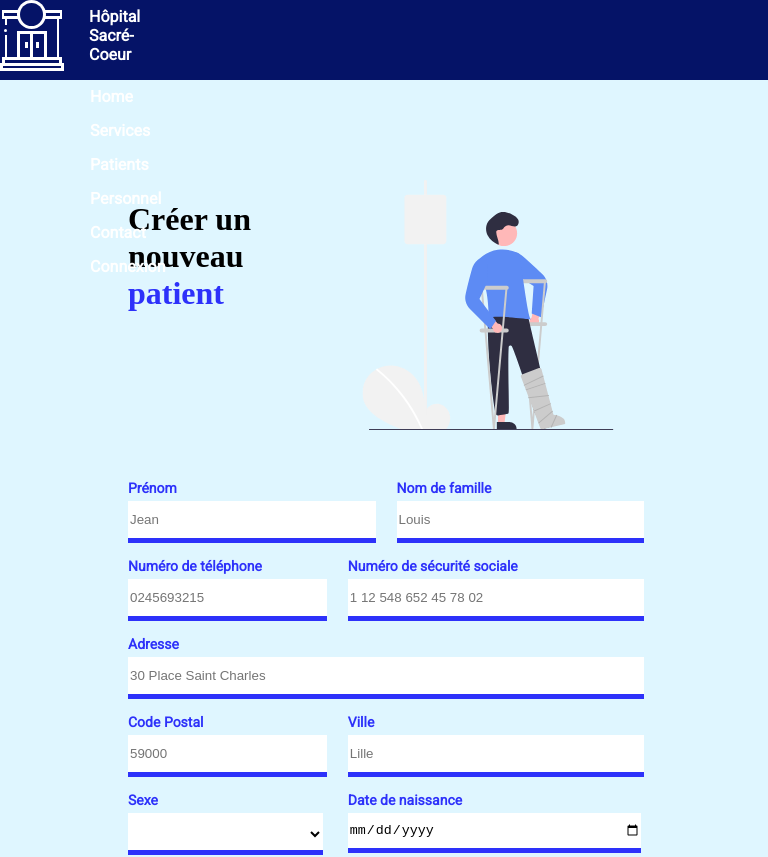
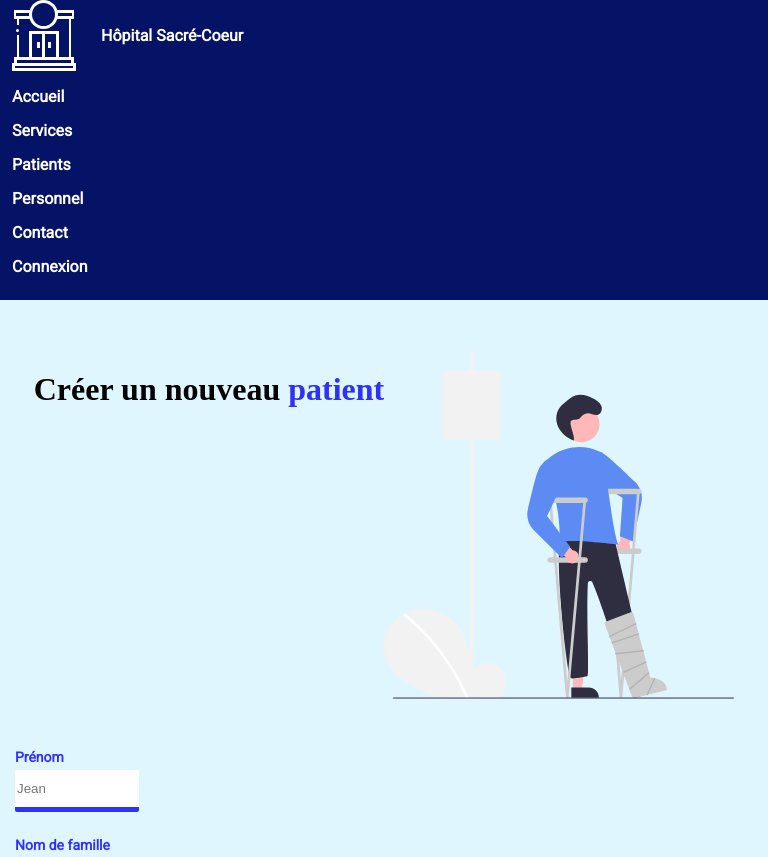
Before and after one commit to marvinlaisney04/HopitalFront, an Angular app: page /creer-patient in a window 768 px wide. Shown: the top 857 px of the page. Built offline with nearby package versions, Linux system fonts and the light colour scheme.

Commit message:
edit svg

```diff
--- a/src/app/form-patient/form-patient.component.html
+++ b/src/app/form-patient/form-patient.component.html
@@ -1,7 +1,7 @@
 <div class="app">
     <div class="container header">
-        <h1>Créer un nouveau <span>patient</span></h1>
-        <img src="../../assets/images/nouveau_patient.svg" alt="Nouveau patient" />
+        <h1 [innerHTML] = "title"></h1>
+        <img [src]="imgUrl" [alt]="imgAlt" />
     </div>
     <div class="container main-content">
         <form [formGroup]="formPatient" name="nouveauPatient" method="post">
--- a/src/app/form-patient/form-patient.component.scss
+++ b/src/app/form-patient/form-patient.component.scss
@@ -1,15 +1,10 @@
 .app {
     display: grid;
-    grid-template-columns: repeat(12, 1fr);
-    grid-template-rows: 50px 250px 50px 1fr;
+    grid-template-rows: 50px auto 50px 1fr 50px;
 
     .header {
         grid-row: 2;
         display: flex;
-
-        img {
-            width: 100%;
-        }
     }
 
     .main-content {
@@ -18,9 +13,7 @@
         form {
             display: flex;
             flex-direction: column;
-            flex-wrap: wrap;
             gap: 15px;
-            grid-column: 1 / 13;
 
             .form-group.btn{
                 margin-top: 15px;
@@ -47,6 +40,53 @@
                     }
                 }
 
+                input,
+                select {
+                    width: 100%;
+                    background-color: white;
+                    height: 35px;
+                    border-radius: 2px;
+                    border-left: 0px;
+                    border-top: 0px;
+                    border-right: 0px;
+                    border-bottom: 5px solid #2D31FA;
+                }
+
+                select {
+                    height: 42px;
+                }
+            }
+        }
+    }
+}
+
+/* Large Devices, Wide Screens */
+@media only screen and (min-width : 768px) {
+    .app {
+        grid-template-columns: repeat(12, 1fr);
+        // grid-template-rows: 50px 250px 50px 1fr 50px;
+
+        .header {
+
+            img {
+                // width: 100%;
+            }
+        }
+
+        .main-content {
+
+            form {
+                display: flex;
+                gap: 15px;
+                grid-column: 1 / 13;
+
+                .form-group {
+                    grid-row: auto;
+                    display: flex;
+                    flex-direction: row;
+                    gap: 25px;
+                    width: 100%;
+
                     .formFirstName,
                     .formLastName {
                         width: 50%;
@@ -69,6 +109,7 @@
                         width: 100%;
                         background-color: white;
                         height: 35px;
+                        border-radius: 2px;
                         border-left: 0px;
                         border-top: 0px;
                         border-right: 0px;
@@ -82,3 +123,73 @@
             }
         }
     }
+}
+
+@media screen and (max-width:768px) {
+    .app {
+        grid-template-columns: 1fr;
+        // grid-template-rows: 50px 450px 50px 1fr 50px;
+        padding: 0 15px;
+
+        .header {
+
+            flex-wrap: wrap;
+            justify-content: center;
+
+            img {
+                width: 350px;
+            }
+        }
+
+        .main-content {
+
+            form {
+                display: flex;
+                gap: 15px;
+                grid-column: 1;
+
+                .form-group {
+                    grid-row: auto;
+                    display: flex;
+                    flex-wrap: wrap;
+                    flex-direction: row;
+                    gap: 25px;
+                    width: 100%;
+
+                    .formFirstName,
+                    .formLastName {
+                        width: 100%;
+                    }
+
+                    .formTelephone, .formCodePostal, .formSexe {
+                        width: 100%;
+                    }
+
+                    .formNumSecu, .formVille, .formNaissance {
+                        width: 100%;
+                    }
+
+                    .formAdresse {
+                        width: 100%;
+                    }
+
+                    input,
+                    select {
+                        width: 100%;
+                        background-color: white;
+                        height: 35px;
+                        border-radius: 2px;
+                        border-left: 0px;
+                        border-top: 0px;
+                        border-right: 0px;
+                        border-bottom: 5px solid #2D31FA;
+                    }
+
+                    select {
+                        height: 42px;
+                    }
+                }
+            }
+        }
+    }
+}
--- a/src/app/form-patient/form-patient.component.ts
+++ b/src/app/form-patient/form-patient.component.ts
@@ -11,6 +11,9 @@ export class FormPatientComponent implements OnInit {
 
   @Input() patient!: Patient;
   formPatient!: FormGroup;
+  title: string = "Créer un nouveau <span>patient</span>";
+  imgUrl: string = "../../assets/images/nouveau_patient.svg";
+  imgAlt: string = "Nouveau Patient";
 
   constructor(private fb: FormBuilder) { }
 
@@ -44,6 +47,10 @@ export class FormPatientComponent implements OnInit {
         ville: this.patient.ville || '',
         numSecu: this.patient.numSecu || ''
       })
+
+      this.title = `Fiche Patient <span>${this.patient.prenom} ${this.patient.nom}</span>`;
+      this.imgUrl = "../../assets/images/fiche_patient.svg";
+      this.imgAlt = "Fiche Patient";
     }
   }
 
--- a/src/app/navbar/navbar.component.html
+++ b/src/app/navbar/navbar.component.html
@@ -1,9 +1,9 @@
-<div class="container">
+<nav>
     <div class="menu">
         <a class="navbar-brand logo" routerLink="/"><img src="../../assets/images/logo.svg" alt="logo" /> <span>Hôpital
                 Sacré-Coeur</span></a>
         <ul>
-            <li><a class="nav-link" routerLink="/">Home</a></li>
+            <li><a class="nav-link" routerLink="/">Accueil</a></li>
             <li><a class="nav-link" routerLink="/services">Services</a></li>
             <li><a class="nav-link" routerLink="/patients">Patients</a></li>
             <li><a class="nav-link" routerLink="/personnel">Personnel</a></li>
@@ -11,4 +11,4 @@
             <li><a class="nav-link" routerLink="/connexion">Connexion</a></li>
         </ul>
     </div>
-</div>
+</nav>
--- a/src/app/navbar/navbar.component.scss
+++ b/src/app/navbar/navbar.component.scss
@@ -1,3 +1,6 @@
+nav {
+    padding: 0 12px;
+
     .menu {
         grid-column: 3 / 11;
         display: flex;
@@ -16,6 +19,7 @@
         }
 
         ul {
+            padding: 0;
             display: flex;
             flex-direction: row;
             justify-content: space-between;
@@ -23,9 +27,11 @@
             list-style: none;
         }
     }
+}
 
 /* Extra Small Devices, Phones */
-@media screen and (min-width : 480px) and (max-width:768px) {
+@media screen and (max-width:768px) {
+    nav {
         .menu {
             grid-column: 1;
             display: flex;
@@ -36,11 +42,9 @@
             ul {
                 display: flex;
                 flex-direction: column;
-            // justify-content: space-between;
-            margin-left: 50px;
                 gap: 15px;
                 list-style: none;
             }
         }
-
     }
+}
--- a/src/styles.scss
+++ b/src/styles.scss
@@ -7,8 +7,10 @@ $cold: #5D8BF4;
 $winter: #5D8BF4;
 $wedding: #DFF6FF;
 
-html{
-    min-width: 480px;
+html,
+body {
+    margin: 0;
+    height: 100%;
 }
 
 body {
@@ -16,14 +18,6 @@ body {
 
     app-root {
         display: grid;
-        // grid-template-columns: repeat(12, 1fr);
-        // grid-template-areas:
-        //     "nav nav nav nav nav nav nav nav nav nav nav nav"
-        //     "main main main main main main main main main main main main"
-        //     "footer footer footer footer footer footer footer footer footer footer footer footer";
-        // grid-template-rows: 80px 1fr 150px;
-        background-color: $wedding;
-        grid-gap: 50px;
 
         app-navbar {
             grid-area: nav;
@@ -33,16 +27,20 @@ body {
 
         main {
             grid-area: main;
+            background-color: $wedding;
 
-            h1 span {
-                color: $blue;
+            h1 {
+
+                span {
+                    color: $blue;
+                }
             }
 
             .btnValider {
-                width: 100px;
+                width: 100%;
                 font-family: Roboto;
                 background-color: $navy;
-                border-radius: 30px;
+                border-radius: 5px;
                 color: white;
                 padding: 15px;
                 cursor: pointer;
@@ -64,16 +62,19 @@ body {
 
         .container {
             display: grid;
-            // grid-template-columns: repeat(12, 1fr);
-            // grid-column: 3 / 11;
         }
     }
 }
 
 /* Large Devices, Wide Screens */
-@media only screen and (min-width : 1200px) {
+@media only screen and (min-width : 768px) {
     body {
         app-root {
+
+            h1{
+                width: 50%;
+            }
+
             grid-template-columns: repeat(12, 1fr);
             grid-template-areas:
                 "nav nav nav nav nav nav nav nav nav nav nav nav"
@@ -90,9 +91,13 @@ body {
 }
 
 /* Extra Small Devices, Phones */
-@media screen and (min-width : 480px) and (max-width:768px) {
+@media only screen and (max-width: 768px) {
     body {
         app-root {
+            h1 {
+                width: auto;
+            }
+
             display: grid;
             grid-template-columns: 1fr;
             grid-template-areas:
@@ -110,40 +115,7 @@ body {
     }
 }
 
-/* Small Devices, Tablets */
-@media only screen and (min-width : 768px) {
-    body {
-        app-root {
-            grid-template-columns: repeat(12, 1fr);
-            grid-template-areas:
-                "nav nav nav nav nav nav nav nav nav nav nav nav"
-                "main main main main main main main main main main main main"
-                "footer footer footer footer footer footer footer footer footer footer footer footer";
-            grid-template-rows: 80px 1fr 150px;
+// /* Medium Devices, Desktops */
+// @media only screen and (min-width : 992px) {
 
-            .container {
-                grid-template-columns: repeat(12, 1fr);
-                grid-column: 3 / 11;
-            }
-        }
-    }
-}
-
-/* Medium Devices, Desktops */
-@media only screen and (min-width : 992px) {
-    body {
-        app-root {
-            grid-template-columns: repeat(12, 1fr);
-            grid-template-areas:
-                "nav nav nav nav nav nav nav nav nav nav nav nav"
-                "main main main main main main main main main main main main"
-                "footer footer footer footer footer footer footer footer footer footer footer footer";
-            grid-template-rows: 80px 1fr 150px;
-
-            .container {
-                grid-template-columns: repeat(12, 1fr);
-                grid-column: 3 / 11;
-            }
-        }
-    }
-}
+// }
```
Also changed, not shown: src/assets/images/nouveau_patient.svg. Lines whose indentation alone changed are shown as unchanged.
